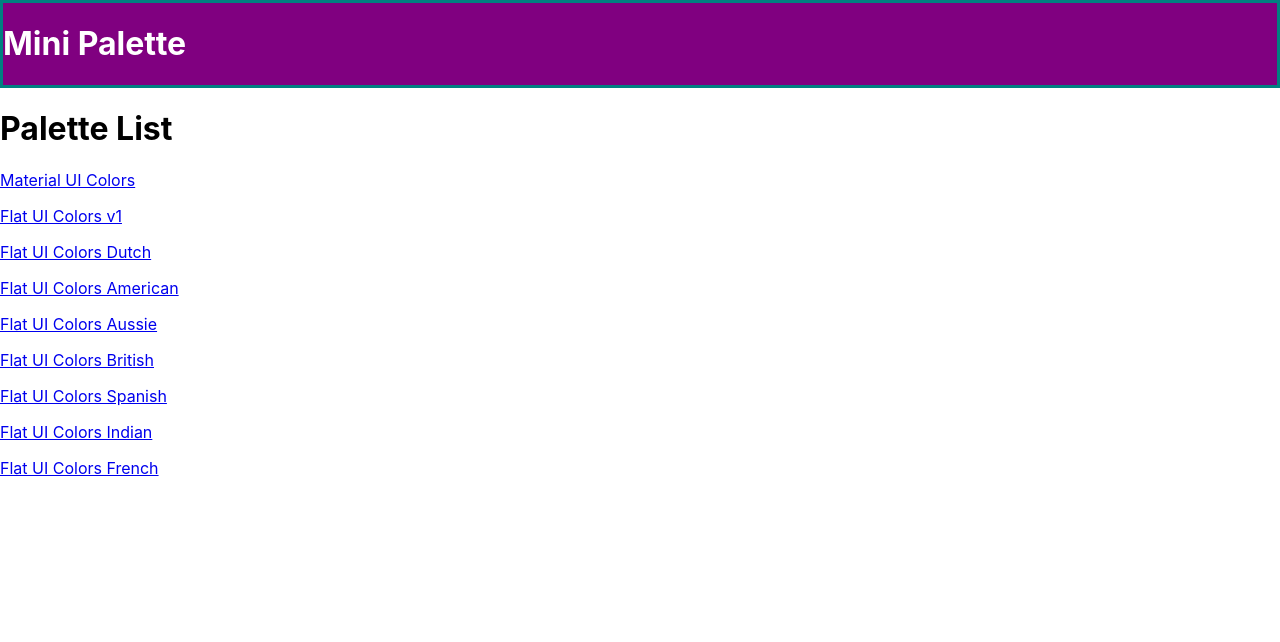
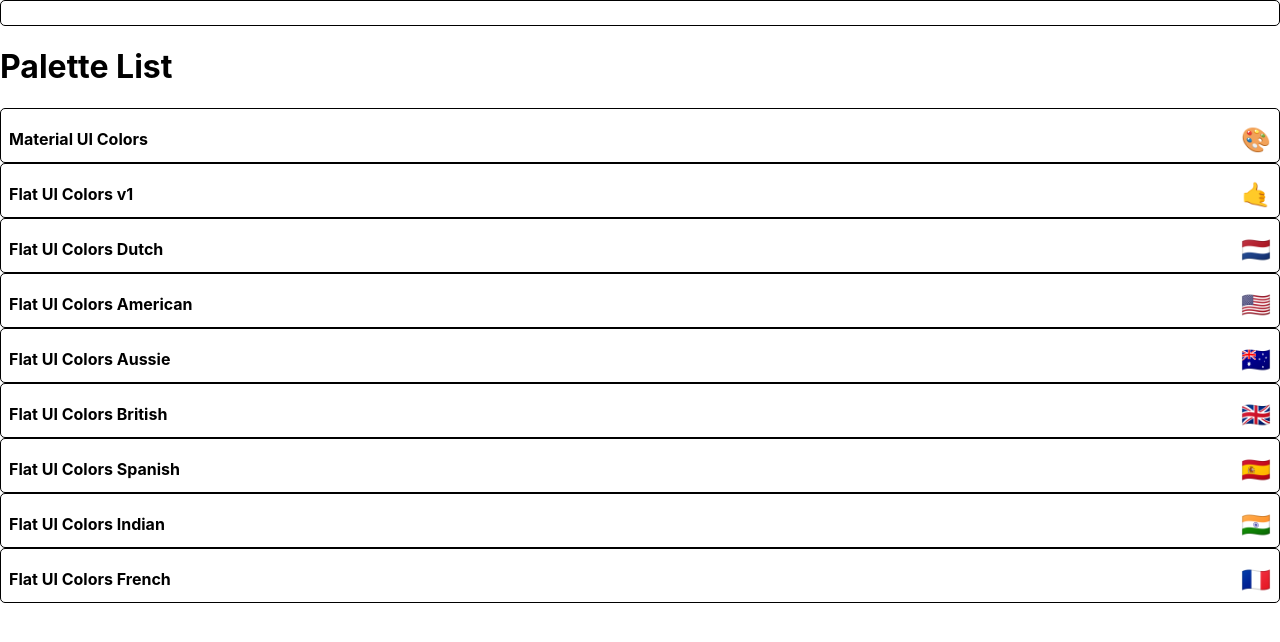
Before and after one commit to feuerbacherb/color-palette, a React (Create React App) app: page / in a window 1280 px wide. Shown: the top 642 px of the page. Built offline with nearby package versions, Linux system fonts and the light colour scheme; the HTML template or start-up script is replaced by a standard one.

Commit message:
start styling MiniPalette

```diff
--- a/src/MiniPalette.js
+++ b/src/MiniPalette.js
@@ -2,23 +2,44 @@ import React from 'react';
 import { withStyles } from '@material-ui/styles';
 
 const styles = {
-	main      : {
-		backgroundColor : 'purple',
-		border          : '3px solid teal',
-		'& h1'          : {
-			color : 'white',
+	root   : {
+		backgroundColor : 'white',
+		border          : '1px solid black',
+		borderRadius    : '5px',
+		padding         : '0.5rem',
+		overflow        : 'hidden',
+		'&:hover'       : {
+			cursor : 'pointer',
 		},
 	},
-	secondary : {
-		backgroundColor : 'pink',
+	colors : {
+		backgroundColor : 'grey',
+	},
+	title  : {
+		display        : 'flex',
+		justifyContent : 'space-between',
+		alignItems     : 'center',
+		margin         : '0',
+		color          : 'black',
+		paddingTop     : '0.5rem',
+		fontSize       : '1rem',
+		position       : 'relative',
+	},
+	emoji  : {
+		marginLeft : '0.5rem',
+		fontSize   : '1.5rem',
 	},
 };
 
 function MiniPalette(props) {
-	const { classes } = props;
+	const { classes, paletteName, emoji } = props;
 	return (
-		<div className={classes.main}>
-			<h1>Mini Palette</h1>
+		<div className={classes.root}>
+			<div className={classes.colors} />
+			<h5 className={classes.title}>
+				{paletteName}
+				<span className={classes.emoji}>{emoji}</span>
+			</h5>
 		</div>
 	);
 }
--- a/src/PaletteList.js
+++ b/src/PaletteList.js
@@ -10,11 +10,7 @@ class PaletteList extends Component {
 				<MiniPalette />
 				<h1>Palette List</h1>
 
-				{palettes.map((palette) => (
-					<p>
-						<Link to={`/palette/${palette.id}`}>{palette.paletteName}</Link>
-					</p>
-				))}
+				{palettes.map((palette) => <MiniPalette {...palette} />)}
 			</div>
 		);
 	}
```
